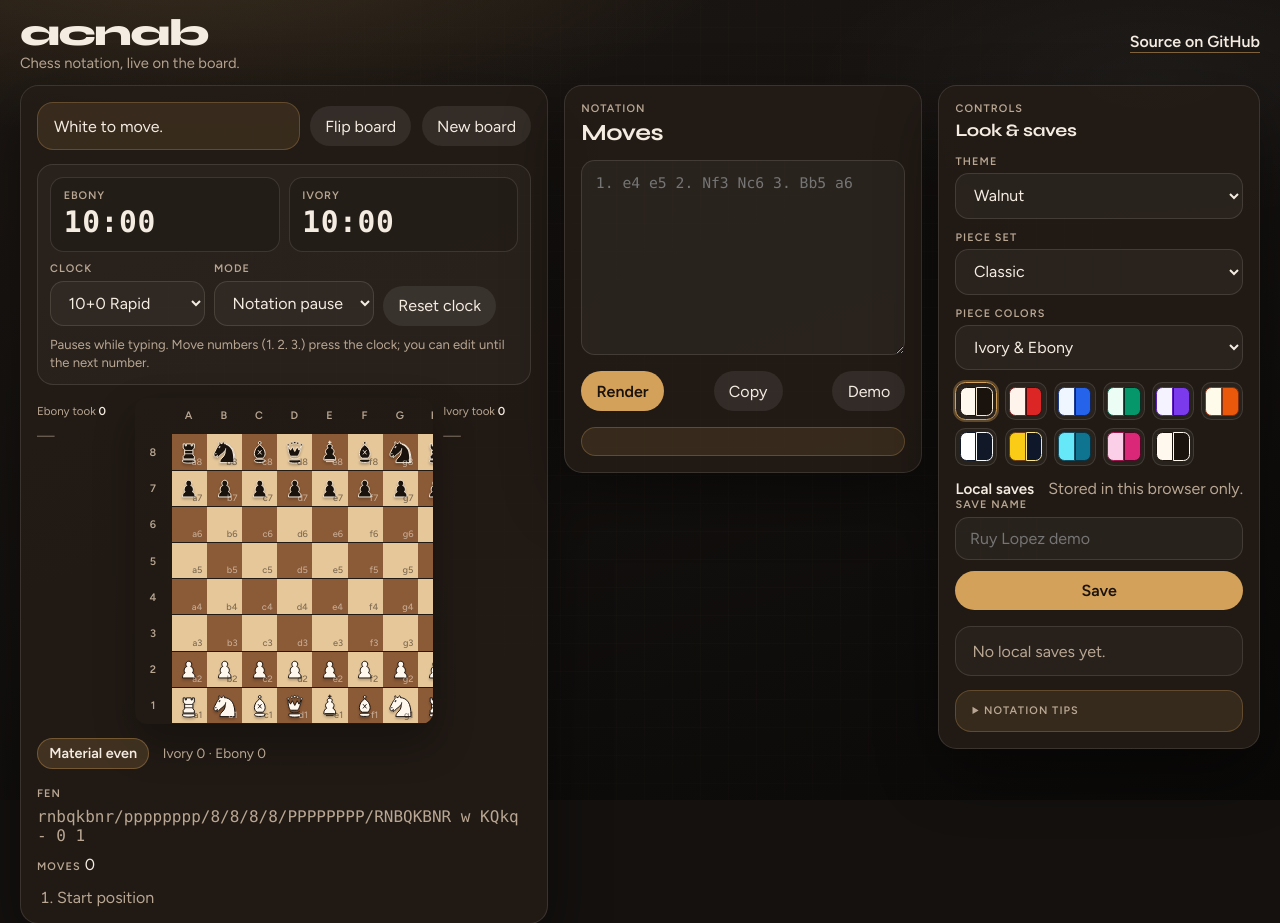
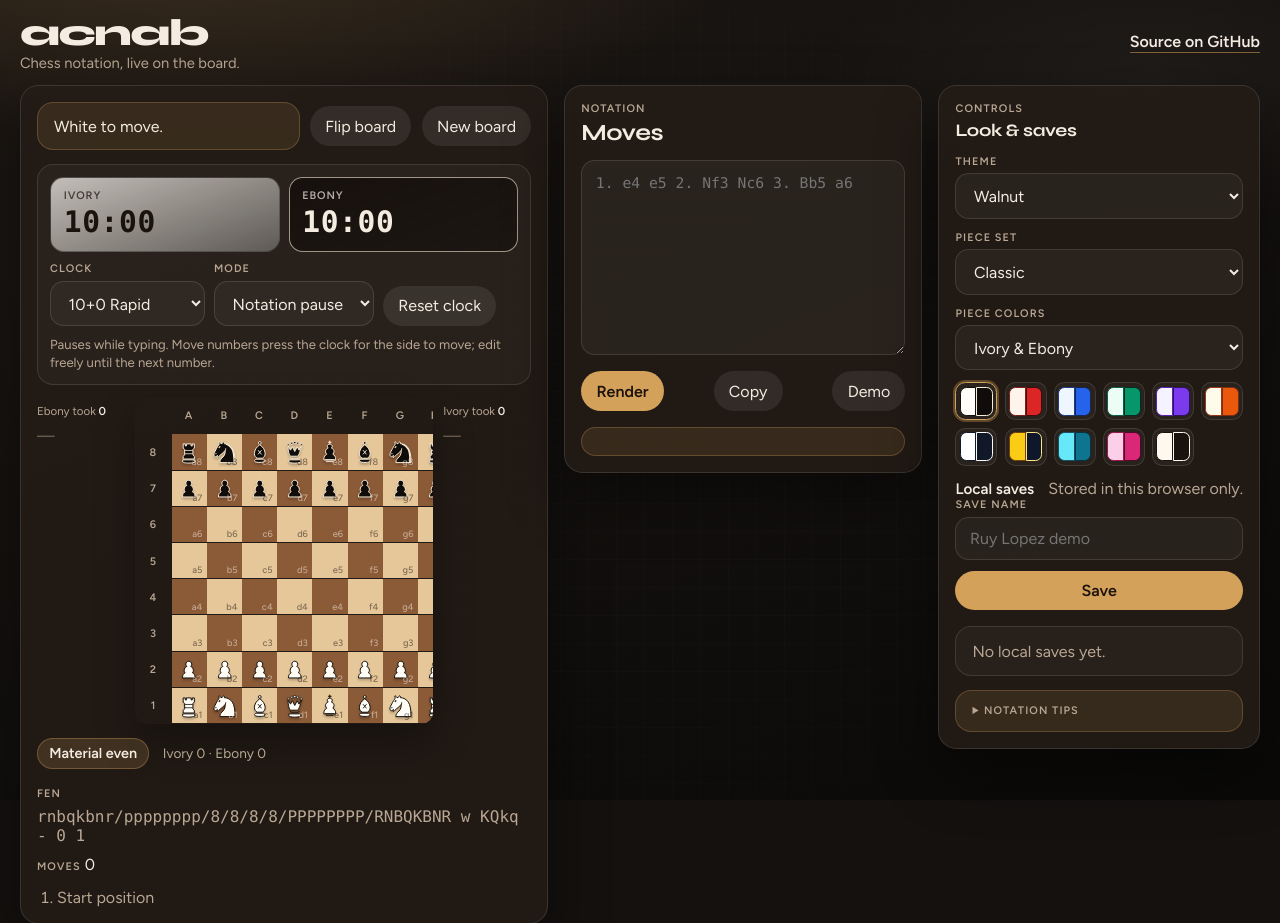
Before and after one commit to wsams/acnab, a PHP site: page / in a window 1280 px wide. Shown: the top 923 px of the page. Run offline with PHP 8.4, Linux system fonts and the light colour scheme.

Commit message:
fix: Improve clock

```diff
--- a/web/app.css
+++ b/web/app.css
@@ -774,18 +774,36 @@ textarea {
 }
 
 .clock-face {
+  --clock-fill: transparent;
+  --clock-stroke: var(--border);
   display: grid;
   gap: 0.2rem;
   padding: 0.7rem 0.8rem;
   border-radius: 0.85rem;
-  border: 1px solid var(--border);
-  background: rgba(0, 0, 0, 0.12);
+  border: 1px solid color-mix(in srgb, var(--clock-stroke) 55%, var(--border));
+  background:
+    linear-gradient(
+      160deg,
+      color-mix(in srgb, var(--clock-fill) 72%, transparent),
+      color-mix(in srgb, var(--clock-fill) 28%, rgba(0, 0, 0, 0.18))
+    );
+  color: var(--clock-stroke);
+  transition: border-color 0.2s ease, box-shadow 0.2s ease, opacity 0.2s ease;
+}
+
+.clock-face.is-light-side {
+  color: #1a120c;
+}
+
+.clock-face.is-dark-side {
+  color: #f4ebe1;
 }
 
 .clock-face.is-active {
   border-color: var(--accent);
-  box-shadow: 0 0 0 2px color-mix(in srgb, var(--accent) 30%, transparent);
-  background: color-mix(in srgb, var(--accent) 12%, transparent);
+  box-shadow:
+    0 0 0 2px color-mix(in srgb, var(--accent) 35%, transparent),
+    0 10px 24px color-mix(in srgb, var(--accent) 18%, transparent);
 }
 
 .clock-face.is-low .clock-time {
@@ -794,7 +812,7 @@ textarea {
 
 .clock-face.is-flagged {
   border-color: var(--error);
-  background: color-mix(in srgb, var(--error) 14%, transparent);
+  box-shadow: 0 0 0 2px color-mix(in srgb, var(--error) 28%, transparent);
 }
 
 .clock-face.is-flagged .clock-time {
@@ -805,8 +823,8 @@ textarea {
   text-transform: uppercase;
   letter-spacing: 0.08em;
   font-size: 0.68rem;
-  font-weight: 600;
-  color: var(--muted);
+  font-weight: 700;
+  opacity: 0.72;
 }
 
 .clock-time {
--- a/web/app.js
+++ b/web/app.js
@@ -8,6 +8,7 @@ import {
   PIECE_PALETTES,
   PIECE_SETS,
   applyPiecePalette as applyPiecePaletteVars,
+  getPaletteSide,
   getPaletteSideNames,
   renderPieceSvg,
   resolvePiecePalette,
@@ -218,22 +219,40 @@ function updateClockHint() {
   elements.clockHint.textContent = CLOCK_MODES[state.clockMode].description;
 }
 
+function paintClockFace(face, timeEl, labelEl, side, snapshot, names) {
+  const palette = getPaletteSide(state.piecePalette, side);
+  const isLightSide = side === 'white';
+  timeEl.textContent = snapshot.display[side];
+  if (labelEl) {
+    labelEl.textContent = names[side];
+  }
+  face.style.setProperty('--clock-fill', palette.fill);
+  face.style.setProperty('--clock-stroke', palette.stroke);
+  face.classList.toggle('is-light-side', isLightSide);
+  face.classList.toggle('is-dark-side', !isLightSide);
+  face.classList.toggle('is-active', snapshot.active === side && snapshot.running);
+  face.classList.toggle('is-flagged', snapshot.flagged === side);
+  face.classList.toggle('is-low', snapshot.times[side] <= 30_000);
+}
+
 function paintClock(snapshot = clock.snapshot()) {
   const names = getPaletteSideNames(state.piecePalette);
-  elements.clockWhiteTime.textContent = snapshot.display.white;
-  elements.clockBlackTime.textContent = snapshot.display.black;
-  if (elements.clockWhiteLabel) {
-    elements.clockWhiteLabel.textContent = names.white;
-  }
-  if (elements.clockBlackLabel) {
-    elements.clockBlackLabel.textContent = names.black;
-  }
-  elements.clockWhite.classList.toggle('is-active', snapshot.active === 'white' && snapshot.running);
-  elements.clockBlack.classList.toggle('is-active', snapshot.active === 'black' && snapshot.running);
-  elements.clockWhite.classList.toggle('is-flagged', snapshot.flagged === 'white');
-  elements.clockBlack.classList.toggle('is-flagged', snapshot.flagged === 'black');
-  elements.clockWhite.classList.toggle('is-low', snapshot.times.white <= 30_000);
-  elements.clockBlack.classList.toggle('is-low', snapshot.times.black <= 30_000);
+  paintClockFace(
+    elements.clockWhite,
+    elements.clockWhiteTime,
+    elements.clockWhiteLabel,
+    'white',
+    snapshot,
+    names,
+  );
+  paintClockFace(
+    elements.clockBlack,
+    elements.clockBlackTime,
+    elements.clockBlackLabel,
+    'black',
+    snapshot,
+    names,
+  );
   document.getElementById('clock-panel')?.classList.toggle('is-typing-paused', snapshot.typingPaused);
 }
 
@@ -291,7 +310,10 @@ function syncClockFromNotation(text, game, { force = false, previousMoveCount =
       const markers = signature ? signature.split('|') : [];
       const last = markers[markers.length - 1];
       if (last) {
-        const side = last.endsWith(':black') ? 'black' : 'white';
+        // Move numbers press the clock; the side to move owns the time
+        // (not the move-number color — e.g. `1. f3 2.` is still Black's turn).
+        const side = game?.turn
+          || (last.endsWith(':black') ? 'black' : 'white');
         clock.press(side);
       } else if (force) {
         clock.reset();
--- a/web/clock.js
+++ b/web/clock.js
@@ -9,7 +9,7 @@ export const CLOCK_MODES = {
   },
   notation: {
     label: 'Notation pause',
-    description: 'Pauses while typing. Move numbers (1. 2. 3.) press the clock; you can edit until the next number.',
+    description: 'Pauses while typing. Move numbers press the clock for the side to move; edit freely until the next number.',
   },
 };
 
--- a/web/index.html
+++ b/web/index.html
@@ -57,13 +57,13 @@
 
       <div class="clock-panel" id="clock-panel">
         <div class="clock-faces">
-          <div class="clock-face" data-side="black" id="clock-black">
+          <div class="clock-face is-light-side" data-side="white" id="clock-white">
+            <span class="clock-label">White</span>
+            <span class="clock-time" id="clock-white-time">10:00</span>
+          </div>
+          <div class="clock-face is-dark-side" data-side="black" id="clock-black">
             <span class="clock-label">Black</span>
             <span class="clock-time" id="clock-black-time">10:00</span>
-          </div>
-          <div class="clock-face" data-side="white" id="clock-white">
-            <span class="clock-label">White</span>
-            <span class="clock-time" id="clock-white-time">10:00</span>
           </div>
         </div>
         <div class="clock-controls">
@@ -184,7 +184,7 @@
           <li>Also accepted: numbered half-moves (<code>1. e4 2. e5 3. Nf3</code>), repeated turn numbers (<code>1. e4 1. e5</code>), or Black dots (<code>1... e5</code>).</li>
           <li>Legacy coordinates: <code>Pf2f4</code>, <code>Nb8c6</code>.</li>
           <li>Captures show beside the board with a running material score.</li>
-          <li><strong>Notation pause</strong> clock: typing pauses the timer; typing the next move number (<code>2.</code>, <code>3.</code>, or <code>1...</code>) presses the clock. Edit freely until then.</li>
+          <li><strong>Notation pause</strong> clock: typing pauses the timer; typing a move number (<code>1.</code>, <code>2.</code>, <code>1...</code>) presses the clock for the side to move. Edit freely until then.</li>
           <li><strong>Live</strong> clock: follows each completed move and keeps running while you type.</li>
           <li>Flip the board for couch co-op without turning the device.</li>
         </ul>
--- a/web/pieces.js
+++ b/web/pieces.js
@@ -31,8 +31,9 @@ export const PIECE_PALETTES = {
     label: 'Ivory & Ebony',
     whiteName: 'Ivory',
     blackName: 'Ebony',
-    white: { fill: '#fff8ef', stroke: '#1c1410', detail: '#1c1410' },
-    black: { fill: '#1a120c', stroke: '#f3e6d4', detail: '#f3e6d4' },
+    // Brighter ivory + deeper ebony so pieces stay distinct on warm boards.
+    white: { fill: '#fffdf6', stroke: '#14100c', detail: '#14100c' },
+    black: { fill: '#100c09', stroke: '#f7ecd8', detail: '#f7ecd8' },
   },
   scarlet: {
     label: 'Cream & Scarlet',
```
